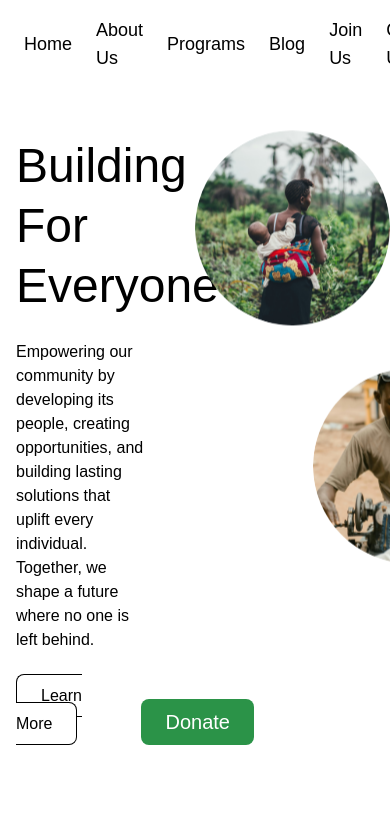
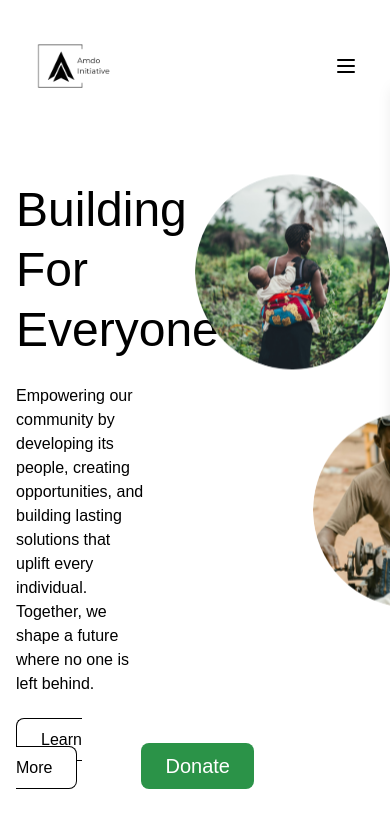
Before and after one commit to thedavidemmanuel/amdo-web-v1, a Next.js app: page / in a window 390 px wide. Shown: the top 828 px of the page. Built offline with nearby package versions, Linux system fonts and the light colour scheme.

Commit message:
Update to Landing page - | fixed links on header | created sections for about and more sections

```diff
--- a/app/components/header.js
+++ b/app/components/header.js
@@ -1,47 +1,97 @@
 'use client';
 
-import Link from 'next/link'
-import Image from 'next/image'
+import { useState } from 'react';
+import Link from 'next/link';
+import Image from 'next/image';
+import { Menu, X } from 'lucide-react';
 
 export default function Header() {
-  return (
-    <header className="w-full py-4 px-6">
-      <div className="max-w-7xl mx-auto flex justify-between items-center">
-        <div className="flex items-center">
-          <Image
-            src="/Amdo Initiative logo.png"
-            alt="Amdo Initiative Logo"
-            width={100}
-            height={0}
-            className="object-contain"
-          />
-        </div>
-        <nav className="flex items-center space-x-6">
-          {[
+  const [isMenuOpen, setIsMenuOpen] = useState(false);
+
+  const navItems = [
     { name: 'Home', href: '/' },
     { name: 'About Us', href: '/about-us' },
     { name: 'Programs', href: '/programs' },
     { name: 'Blog', href: '/blog' },
     { name: 'Join Us', href: '/join-us' },
     { name: 'Contact Us', href: '/contact-us' },
-          ].map((item) => (
+  ];
+
+  return (
+    <header className="w-full py-4 px-6 bg-white relative z-50">
+      <div className="max-w-7xl mx-auto">
+        {/* Desktop Navigation */}
+        <div className="flex justify-between items-center">
+          <div className="flex items-center">
+            <Image
+              src="/Amdo Initiative logo.png"
+              alt="Amdo Initiative Logo"
+              width={100}
+              height={40}
+              className="object-contain"
+            />
+          </div>
+
+          {/* Mobile Menu Button */}
+          <button
+            className="lg:hidden text-black p-2 hover:bg-gray-100 rounded-lg"
+            onClick={() => setIsMenuOpen(!isMenuOpen)}
+          >
+            {isMenuOpen ? (
+              <X className="h-6 w-6" />
+            ) : (
+              <Menu className="h-6 w-6" />
+            )}
+          </button>
+
+          {/* Desktop Menu */}
+          <nav className="hidden lg:flex items-center space-x-6">
+            {navItems.map((item) => (
               <Link
                 key={item.name}
                 href={item.href}
-
-              className="text-black font-medium text-lg hover:text-gray-600"
+                className="text-black font-medium text-lg hover:text-gray-600 transition-colors duration-200"
               >
                 {item.name}
               </Link>
             ))}
             <Link
               href="/donate"
-            className="bg-[#2B9348] text-white px-6 py-2 rounded-md font-medium text-lg hover:bg-opacity-90"
+              className="bg-[#2B9348] text-white px-6 py-2 rounded-md font-medium text-lg hover:bg-opacity-90 transition-colors duration-200"
             >
               Donate
             </Link>
           </nav>
         </div>
+
+        {/* Mobile Menu */}
+        <div
+          className={`lg:hidden fixed inset-0 bg-white transform transition-transform duration-300 ease-in-out ${
+            isMenuOpen ? 'translate-x-0' : 'translate-x-full'
+          }`}
+          style={{ top: '76px' }}
+        >
+          <nav className="flex flex-col px-6 py-4 space-y-4 bg-white shadow-lg">
+            {navItems.map((item) => (
+              <Link
+                key={item.name}
+                href={item.href}
+                className="text-black font-medium text-lg py-2 hover:text-gray-600 transition-colors duration-200"
+                onClick={() => setIsMenuOpen(false)}
+              >
+                {item.name}
+              </Link>
+            ))}
+            <Link
+              href="/donate"
+              className="bg-[#2B9348] text-white px-6 py-2 rounded-md font-medium text-lg hover:bg-opacity-90 transition-colors duration-200 text-center"
+              onClick={() => setIsMenuOpen(false)}
+            >
+              Donate
+            </Link>
+          </nav>
+        </div>
+      </div>
     </header>
-  )
+  );
 }
```
Lines whose indentation alone changed are shown as unchanged.
